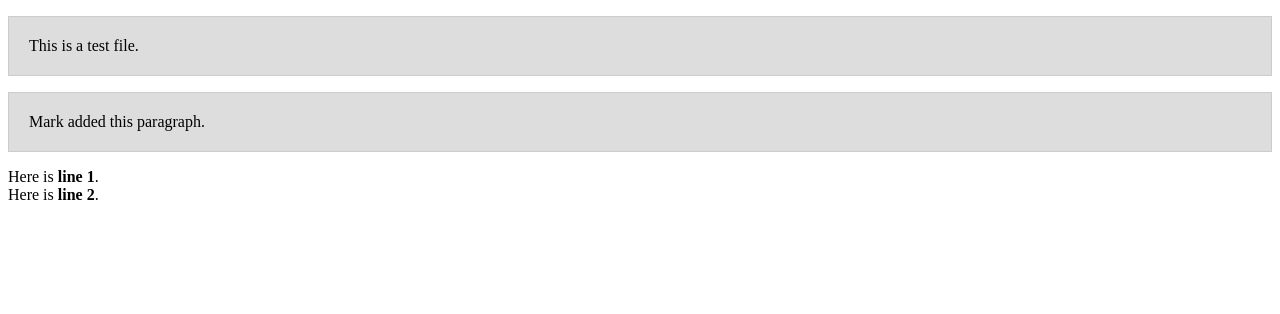
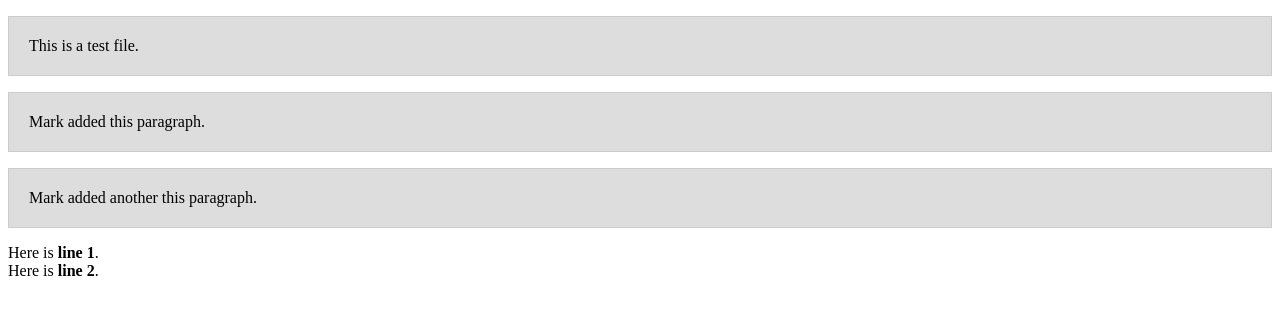
Before and after one commit to joeloveland14/learning-git, a plain HTML site: page index.html in a window 1280 px wide. Drawn offline with Linux system fonts and the light colour scheme.

Commit message:
Added another paragraph

```diff
--- a/index.html
+++ b/index.html
@@ -12,6 +12,7 @@
 
 	<p>This is a test file.</p>
 	<p>Mark added this paragraph.</p>
+	<p>Mark added another this paragraph.</p>
 
 	Here is <strong>line 1</strong>.<br />
 
```
